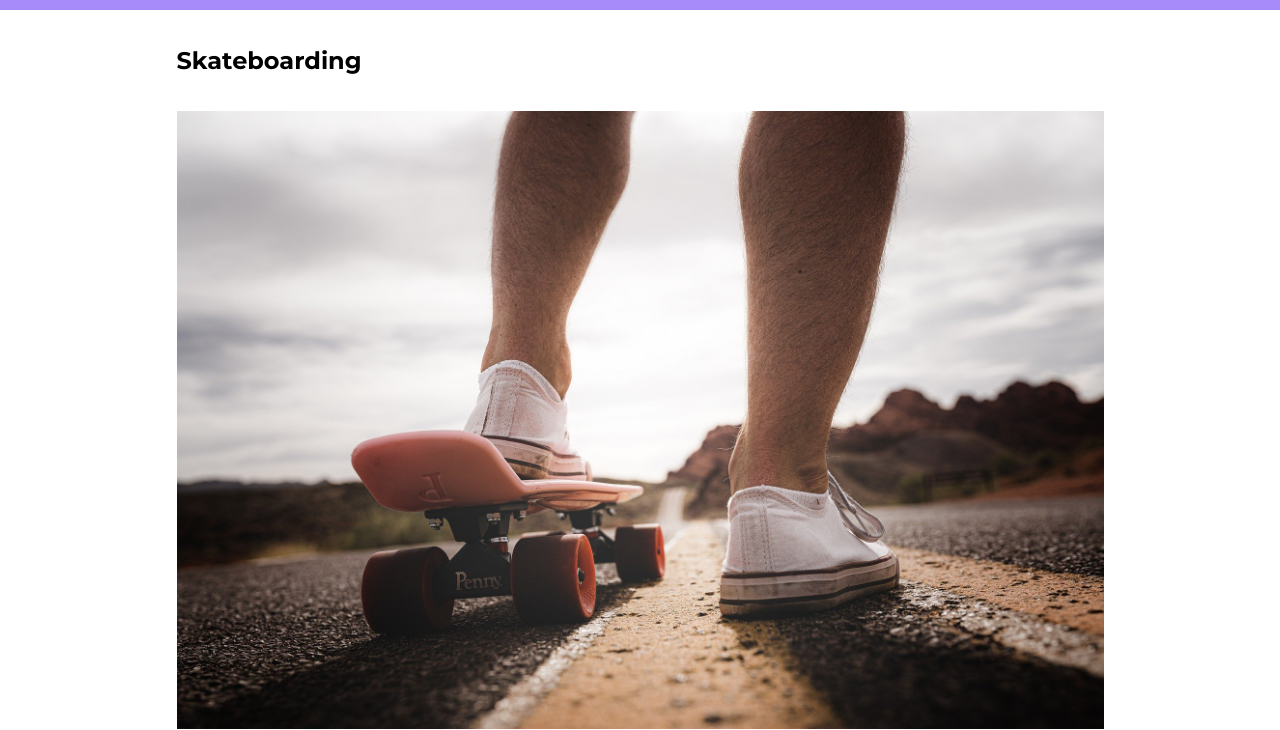
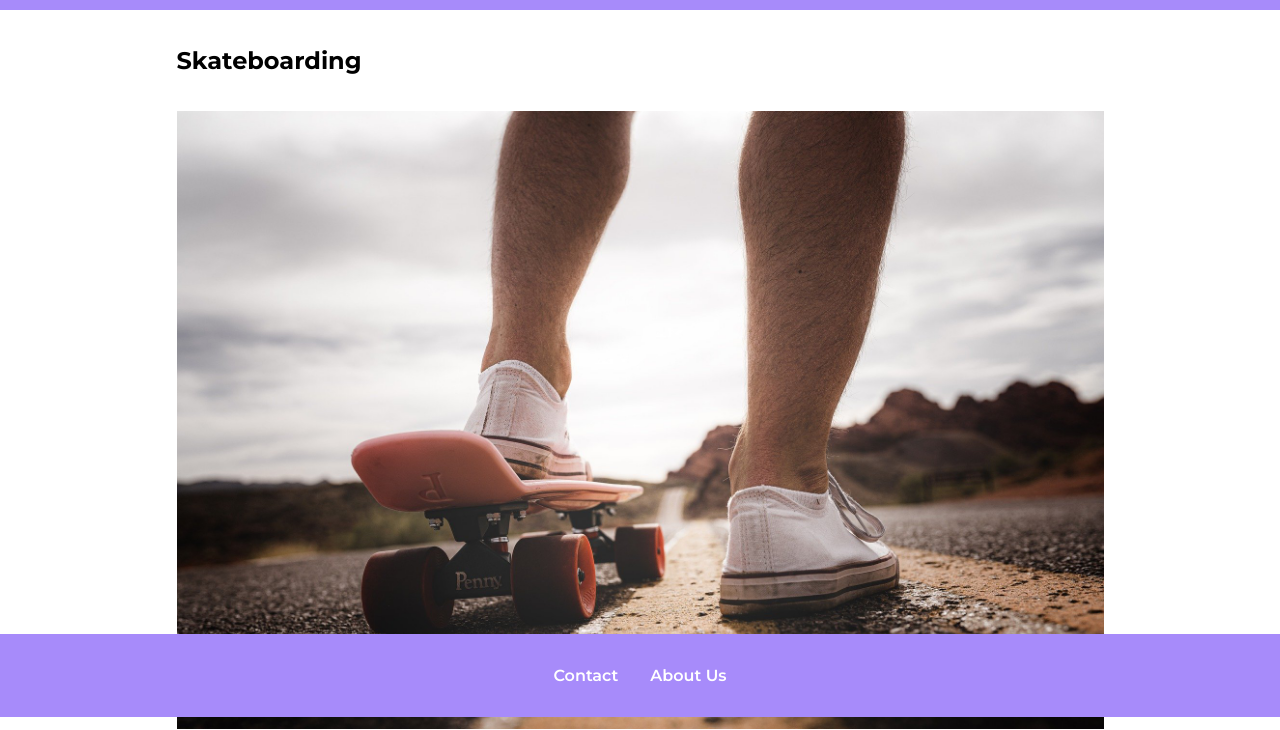
Before and after one commit to aungchanmyaethaw/week-4-part-2, a plain HTML site: page index.html in a window 1280 px wide. Shown: the part 83-813 px from the top of the page. Drawn offline with Linux system fonts and the light colour scheme.

Commit message:
correcting mistakes

```diff
--- a/style.css
+++ b/style.css
@@ -27,8 +27,10 @@ button {
 /*=== Nav ===*/
 
 nav {
+   padding: 2em 0;
+  position:sticky;
+  top:0;
   background-color: #a78bfa;
-  padding: 2em 0;
 }
 
 .heading {
@@ -139,7 +141,11 @@ button[class^="btn-"]:active::after {
 /* === Footer === */
 
 footer {
+  width:100%;
+  position:fixed;
+  bottom:0;
   background-color: #a78bfa;
+  z-index:2;
 }
 
 footer ul {
```
